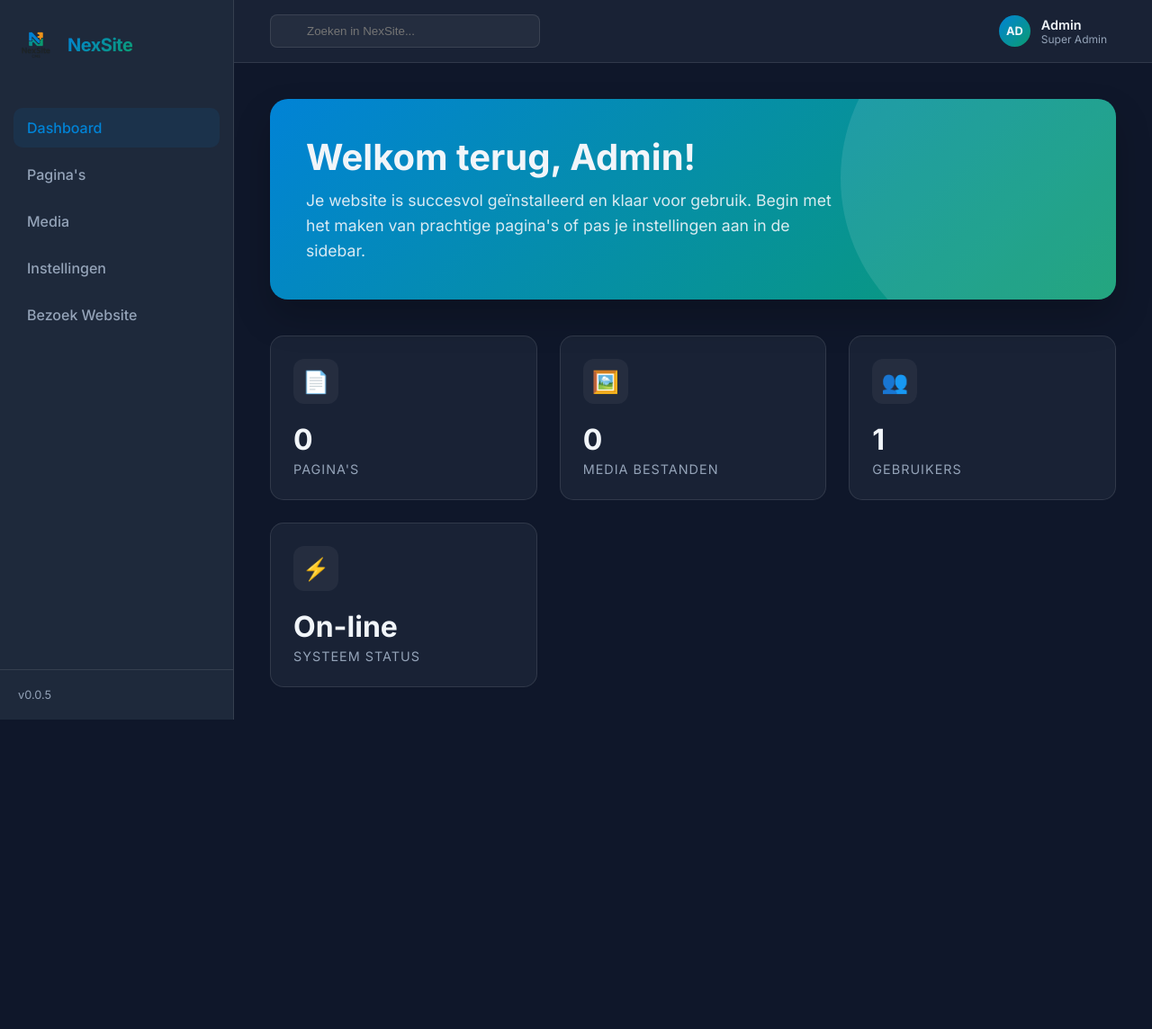
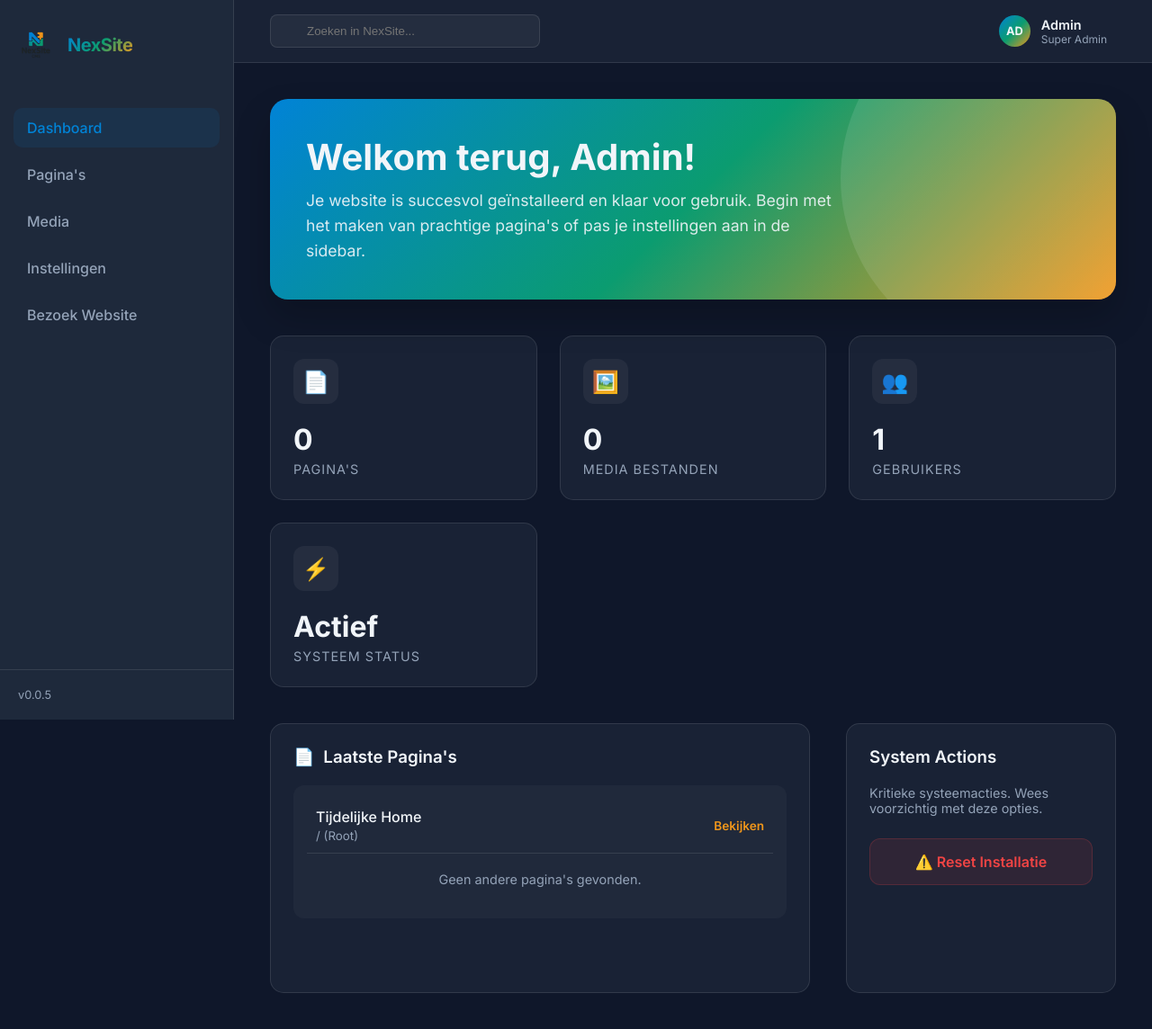
Before and after one commit to Frits1969/nexsite-cms, a PHP site: page /app/Views/admin/dashboard.php in a window 1280 px wide. Shown: the whole page at 90% size. Before the commit the page ends 800 px from the top, so only its background shows below. Run offline with PHP 8.4, Linux system fonts and the light colour scheme.

Commit message:
feat: add initial admin dashboard and login views

```diff
--- a/app/Views/admin/dashboard.php
+++ b/app/Views/admin/dashboard.php
@@ -12,7 +12,9 @@
             --primary-bg: #0f172a;
             --secondary-bg: #1e293b;
             --accent-color: #0183D6;
-            --accent-gradient: linear-gradient(135deg, #0183D6 0%, #0B9C70 100%);
+            --accent-green: #0B9C70;
+            --accent-orange: #F0961B;
+            --accent-gradient: linear-gradient(135deg, #0183D6 0%, #0B9C70 50%, #F0961B 100%);
             --text-main: #f1f5f9;
             --text-muted: #94a3b8;
             --glass-bg: rgba(30, 41, 59, 0.7);
@@ -423,8 +425,47 @@
                 </div>
                 <div class="stat-card">
                     <div class="stat-icon">⚡</div>
-                    <div class="stat-value">On-line</div>
+                    <div class="stat-value">Actief</div>
                     <div class="stat-label">Systeem Status</div>
+                </div>
+            </section>
+
+            <section class="dashboard-grid" style="display: grid; grid-template-columns: 2fr 1fr; gap: 40px; margin-top: 40px;">
+                <!-- Content Overview -->
+                <div class="stat-card" style="min-height: 300px;">
+                    <h3 style="margin-bottom: 20px; font-weight: 600; display: flex; align-items: center; gap: 10px;">
+                        <span style="color: var(--accent-green);">📄</span> Laatste Pagina's
+                    </h3>
+                    <div style="background: rgba(255, 255, 255, 0.03); border-radius: 12px; padding: 15px;">
+                        <div style="display: flex; justify-content: space-between; align-items: center; padding: 10px; border-bottom: 1px solid var(--glass-border);">
+                            <div>
+                                <span style="font-weight: 500;">Tijdelijke Home</span>
+                                <br><small style="color: var(--text-muted);">/ (Root)</small>
+                            </div>
+                            <a href="/" target="_blank" style="color: var(--accent-orange); text-decoration: none; font-size: 0.85rem; font-weight: 600;">Bekijken</a>
+                        </div>
+                        <div style="padding: 20px; text-align: center; color: var(--text-muted); font-size: 0.9rem;">
+                            Geen andere pagina's gevonden.
+                        </div>
+                    </div>
+                </div>
+
+                <!-- System Actions -->
+                <div class="stat-card">
+                    <h3 style="margin-bottom: 20px; font-weight: 600;">System Actions</h3>
+                    <p style="font-size: 0.9rem; color: var(--text-muted); margin-bottom: 25px;">Kritieke systeemacties. Wees voorzichtig met deze opties.</p>
+
+                    <a href="/reset_install.php" class="btn-reset" style="display: inline-block; width: 100%; padding: 15px; background: rgba(239, 68, 68, 0.1); color: #ef4444; text-decoration: none; border-radius: 12px; font-weight: 600; text-align: center; border: 1px solid rgba(239, 68, 68, 0.2); transition: all 0.3s;">
+                        ⚠️ Reset Installatie
+                    </a>
+
+                    <style>
+                        .btn-reset:hover {
+                            background: #ef4444 !important;
+                            color: white !important;
+                            box-shadow: 0 10px 20px rgba(239, 68, 68, 0.2);
+                        }
+                    </style>
                 </div>
             </section>
         </main>
--- a/app/Views/admin/login.php
+++ b/app/Views/admin/login.php
@@ -42,7 +42,7 @@
             position: absolute;
             width: 500px;
             height: 500px;
-            background: var(--accent-gradient);
+            background: linear-gradient(135deg, #0183D6 0%, #0B9C70 50%, #F0961B 100%);
             filter: blur(80px);
             border-radius: 50%;
             z-index: -1;
```
